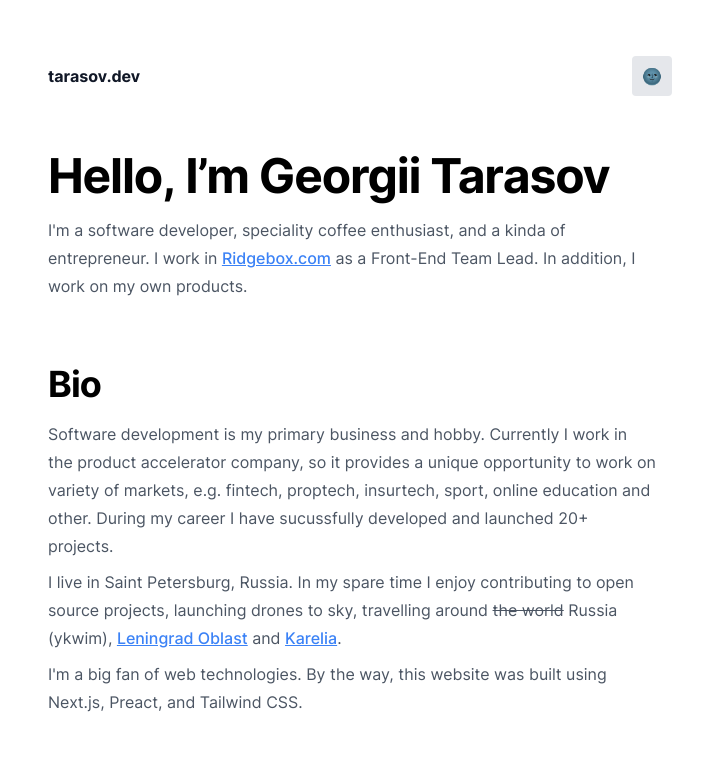
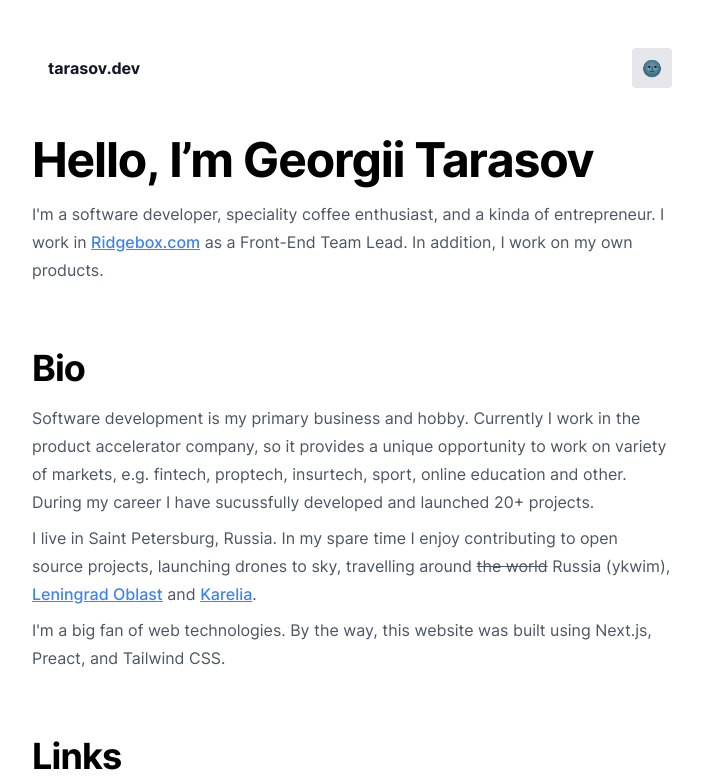
Before and after one commit to skoob13/tarasov.dev, a Next.js app: page / in a window 1280 px wide. Shown: the top 783 px of the page, without its empty margins (288-991 px from the left). Built offline with nearby package versions, Linux system fonts and the light colour scheme; no server answers.

Commit message:
Fix styling of header

```diff
--- a/src/components/Container.tsx
+++ b/src/components/Container.tsx
@@ -43,7 +43,7 @@ export default function Container({ children }: Props) {
       <div className="container max-w-2xl mx-auto">
         <nav className="sticky-nav flex justify-between items-center px-4 py-4 my-0 md:my-8 mx-auto bg-white dark:bg-black bg-opacity-60">
           <div>
-            <p className="font-bold p-1 sm:p-4 text-gray-900 dark:text-gray-100">tarasov.dev</p>
+            <span className="font-bold p-1 sm:p-4 text-gray-900 dark:text-gray-100">tarasov.dev</span>
           </div>
           <button
             aria-label="Toggle Dark Mode"
@@ -54,7 +54,7 @@ export default function Container({ children }: Props) {
             {mounted && theme === 'dark' ? '🌞' : '🌚'}
           </button>
         </nav>
-        <main className="flex flex-col justify-center bg-white dark:bg-black px-8">{children}</main>
+        <main className="flex flex-col justify-center bg-white dark:bg-black px-4">{children}</main>
       </div>
     </div>
   );
```
